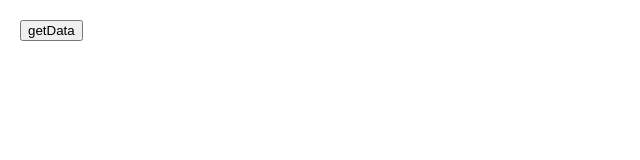
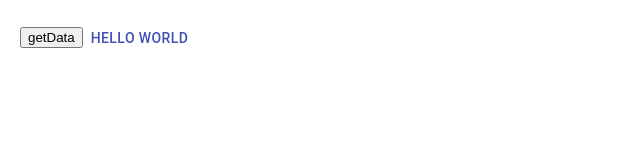
Before and after one commit to nobiki/portfolio, a React (Create React App) app in the folder src/app/: page / in a window 1280 px wide. Shown: the top 160 px of the page, without its empty margins (0-640 px from the left). Built offline with nearby package versions, Linux system fonts and the light colour scheme.

Commit message:
material-ui

```diff
--- a/src/app/src/components/App.js
+++ b/src/app/src/components/App.js
@@ -1,5 +1,7 @@
 import React, { Component } from 'react';
 import axios from 'axios';
+
+import { Button } from '@material-ui/core';
 
 class App extends Component {
 
@@ -30,6 +32,7 @@
     return (
       <div>
         <button onClick={this.getData}>getData</button>
+        <Button color="primary">Hello World</Button>
       </div>
     );
   }
--- a/src/package.json
+++ b/src/package.json
@@ -4,6 +4,7 @@
   "description": "",
   "main": "index.js",
   "dependencies": {
+    "@material-ui/core": "^4.10.2",
     "create-react-app": "^3.4.1",
     "serve": "^11.3.2",
     "typescript": "^3.9.3",
```
Also changed, not shown: 1 other file (tests, documents, lock files or other folders).
